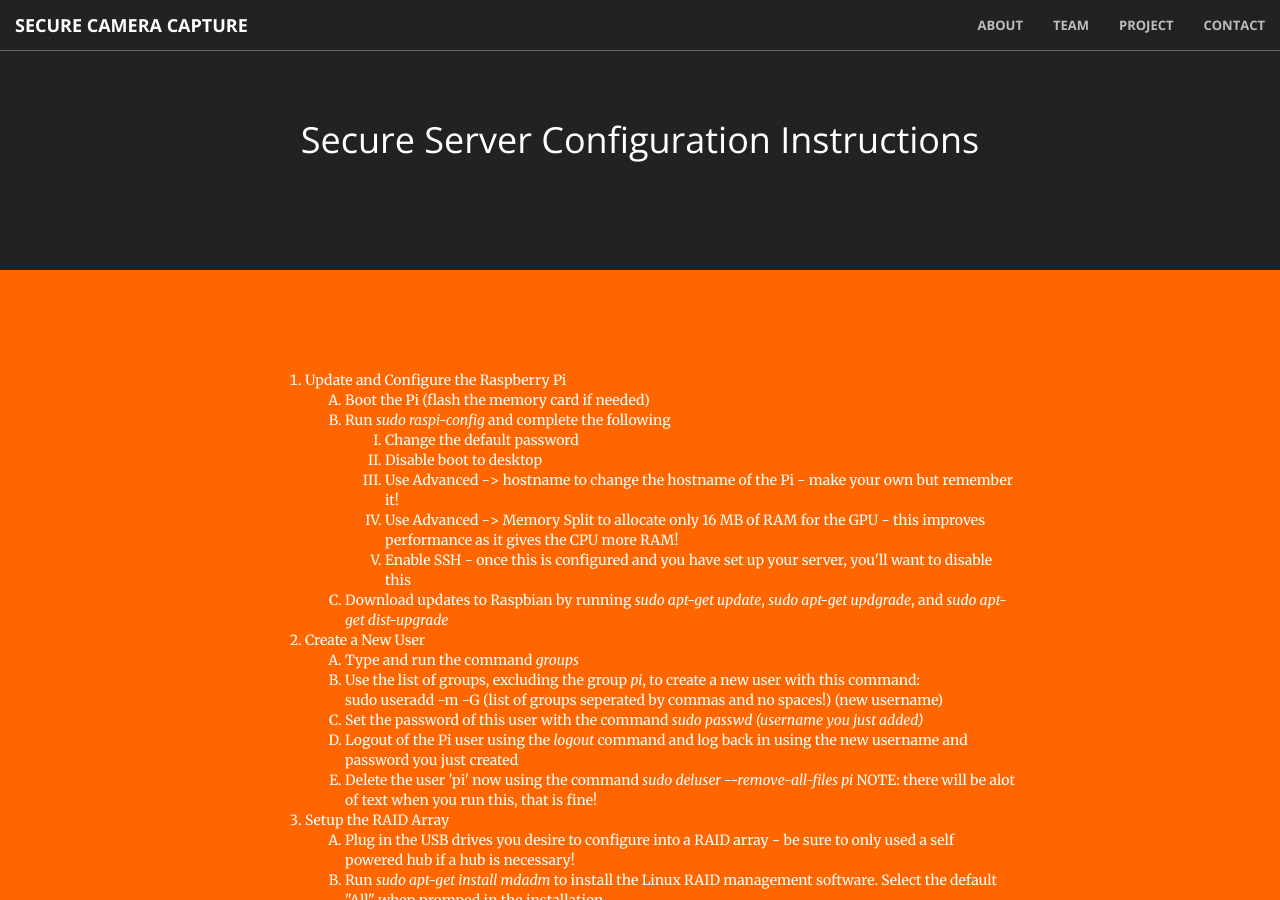
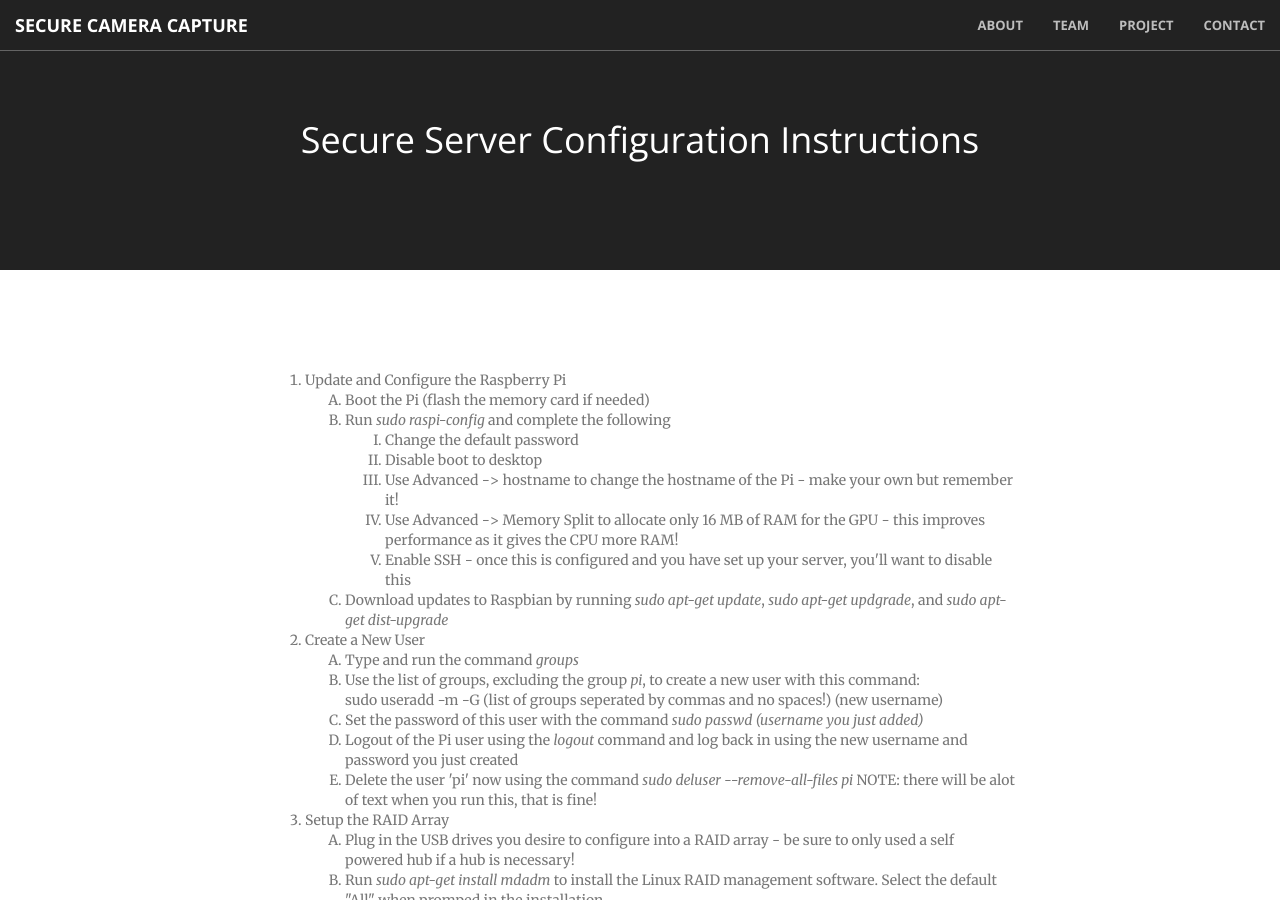
Before and after one commit to nathanlea/SecureCameraCapture, a Jekyll site: the page built from project_phase2_server_setup.html, in a window 1280 px wide and 900 px high. Built offline with Jekyll 4.4.1, drawn with Linux system fonts in a browser that asks for light colours; nearby versions of some CDN libraries; library files that are not in the unit come from our copies; Markdown is read by kramdown in place of the engine named in the settings.

Commit message:
Updated Color on Server Setup Page

```diff
--- a/project_phase2_server_setup.html
+++ b/project_phase2_server_setup.html
@@ -8,10 +8,10 @@
   </div>
 </section>
 
-<section class="bg-primary" id="phase2">
+<section id="phase2">
   <div class="container">
     <div class="row">
-      <div class="col-lg-8 col-lg-offset-2 text-left">
+      <div class="col-lg-8 col-lg-offset-2 text-left text-muted">
         <ol type="1">
             <li>Update and Configure the Raspberry Pi</li>
             <ol type = "A">
```
